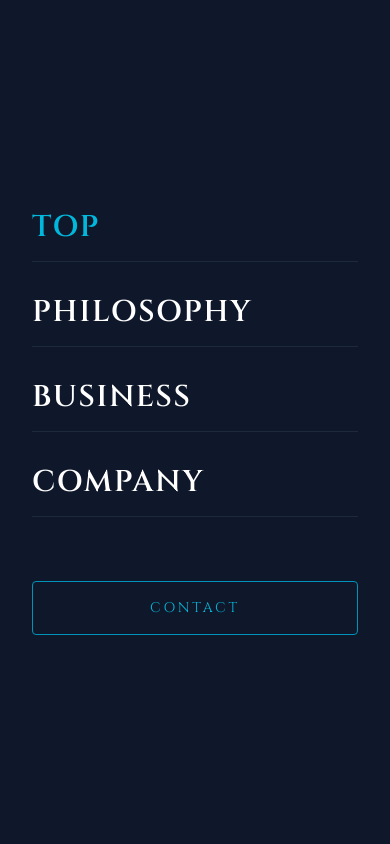
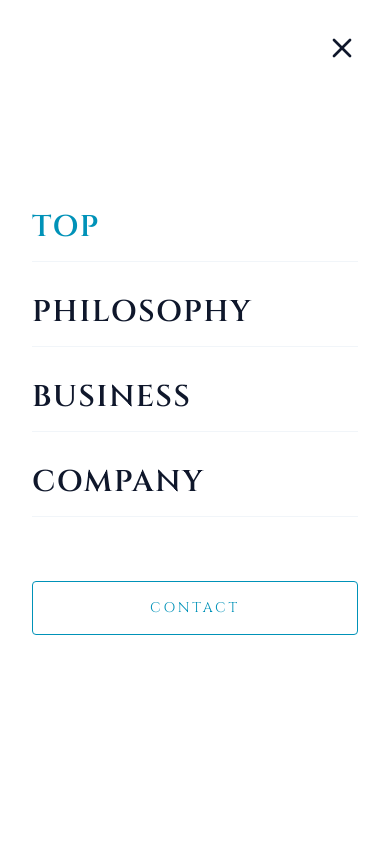
Before and after one commit to kawabata1111/O2plusNO, a Next.js app: page / in a window 390 px wide. Both pictures are taken after a click on the button 346 px from the left and 52 px from the top of the page. Shown: the top 844 px of the page. Built offline with nearby package versions, Linux system fonts and the light colour scheme.

Commit message:
Final adjustments: Mobile menu style (white bg, close button) and reduce mobile hero padding

```diff
--- a/components/layout/Header.tsx
+++ b/components/layout/Header.tsx
@@ -62,13 +62,13 @@ export default function Header() {
                     <div className="flex flex-col leading-none">
                         <span className={cn(
                             "text-xl md:text-2xl font-cinzel font-bold tracking-[0.1em] transition-colors duration-300",
-                            isOpen ? "text-white" : "text-slate-900" // White when menu open
+                            "text-slate-900" // Always dark text
                         )}>
                             O2plusNO
                         </span>
                         <span className={cn(
                             "text-[9px] tracking-[0.3em] font-sans uppercase opacity-0 group-hover:opacity-100 transition-opacity duration-500 -mt-1",
-                            isOpen ? "text-slate-400" : "text-slate-500"
+                            "text-slate-500"
                         )}>
                             Beyond Limits
                         </span>
@@ -119,7 +119,7 @@ export default function Header() {
                     onClick={() => setIsOpen(!isOpen)}
                     className={cn(
                         "md:hidden relative z-50 p-2 transition-colors",
-                        isOpen ? "text-white" : "text-slate-900 hover:text-cyan-600" // White when menu open
+                        "text-slate-900 hover:text-cyan-600" // Always dark text
                     )}
                 >
                     {isOpen ? <X size={24} /> : <Menu size={24} />}
@@ -134,9 +134,15 @@ export default function Header() {
                         animate={{ opacity: 1, clipPath: "circle(150% at 100% 0)" }}
                         exit={{ opacity: 0, clipPath: "circle(0% at 100% 0)" }}
                         transition={{ duration: 0.5, ease: "easeInOut" }}
-                        className="fixed inset-0 bg-slate-900 z-[9999] flex flex-col justify-center px-8 md:hidden"
+                        className="fixed inset-0 bg-white z-[9999] flex flex-col justify-center px-8 md:hidden"
                     >
-                        {/* Redundant close button removed - header button controls this */}
+                        {/* Close Button */}
+                        <button
+                            onClick={() => setIsOpen(false)}
+                            className="absolute top-6 right-6 p-2 text-slate-900 hover:text-cyan-600 transition-colors z-50"
+                        >
+                            <X size={32} />
+                        </button>
 
                         <div className="flex flex-col space-y-8">
                             {navItems.map((item, index) => (
@@ -149,11 +155,11 @@ export default function Header() {
                                     <Link
                                         href={item.path}
                                         onClick={() => setIsOpen(false)}
-                                        className="group flex items-baseline justify-between border-b border-slate-800 pb-4"
+                                        className="group flex items-baseline justify-between border-b border-slate-100 pb-4"
                                     >
                                         <span className={cn(
                                             "text-3xl font-cinzel font-bold tracking-wider transition-colors",
-                                            pathname === item.path ? "text-cyan-500" : "text-white group-hover:text-cyan-500"
+                                            pathname === item.path ? "text-cyan-600" : "text-slate-900 group-hover:text-cyan-600"
                                         )}>
                                             {item.name}
                                         </span>
@@ -170,7 +176,7 @@ export default function Header() {
                                 <Link
                                     href="/contact#form-start"
                                     onClick={() => setIsOpen(false)}
-                                    className="block w-full text-center py-4 border border-cyan-600 text-cyan-500 font-cinzel tracking-[0.2em] text-sm hover:bg-cyan-600 hover:text-white transition-all rounded-sm"
+                                    className="block w-full text-center py-4 border border-cyan-600 text-cyan-600 font-cinzel tracking-[0.2em] text-sm hover:bg-cyan-600 hover:text-white transition-all rounded-sm"
                                 >
                                     CONTACT
                                 </Link>
--- a/components/ui/Hero.tsx
+++ b/components/ui/Hero.tsx
@@ -49,7 +49,7 @@ export default function Hero() {
                 </div>
 
                 {/* Center: Main Message */}
-                <div className="lg:col-span-8 text-center lg:text-left flex flex-col items-center lg:items-start justify-center h-full pt-20 lg:pt-0">
+                <div className="lg:col-span-8 text-center lg:text-left flex flex-col items-center lg:items-start justify-center h-full pt-0 lg:pt-0">
                     <motion.div
                         initial={{ opacity: 0, y: 20 }}
                         animate={{ opacity: 1, y: 0 }}
```
